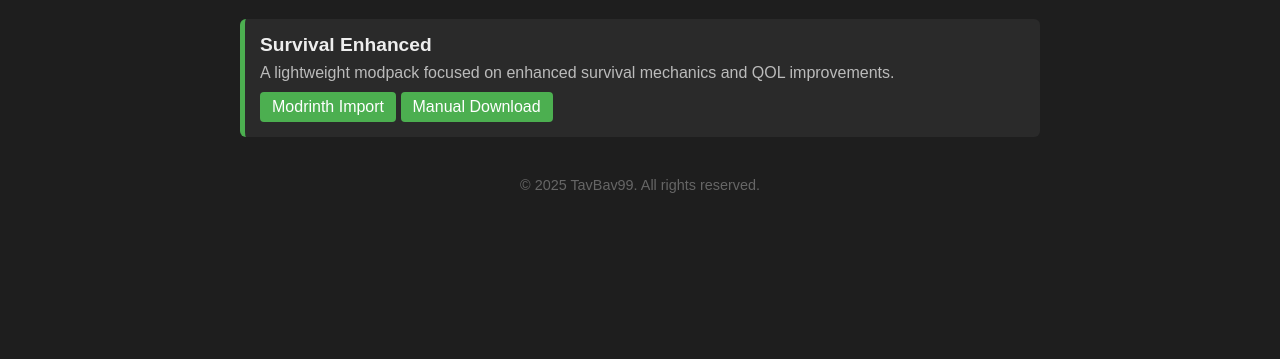
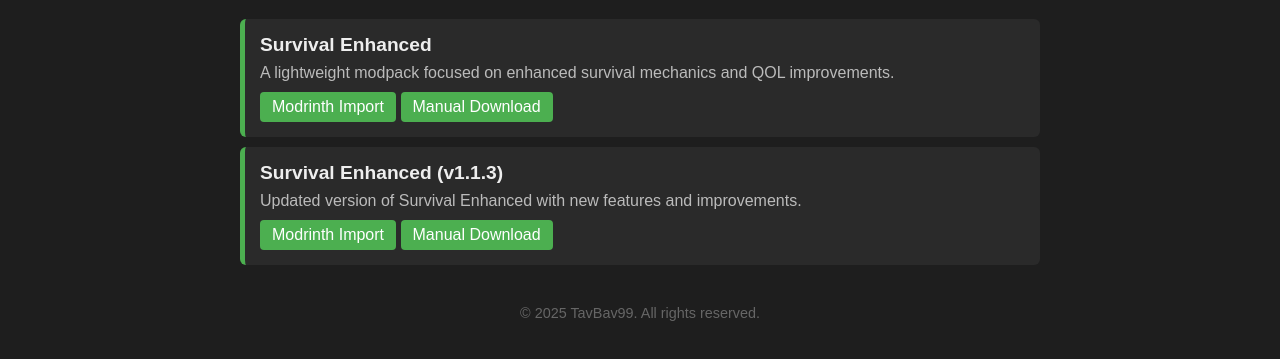
Before and after one commit to aTavBav0/atavbav0.github.io, a plain HTML site: page index.html in a window 1280 px wide. Both pictures are taken after a click on the button "Modpacks". Shown: the part 131-490 px from the top of the page. Drawn offline with Linux system fonts and the light colour scheme.

Commit message:
Update index.html

```diff
--- a/index.html
+++ b/index.html
@@ -142,15 +142,22 @@
     <!-- Modpacks Section -->
     <section id="modpacks" class="section">
       <ul class="mod-list">
+        <!-- Modpack version 1.1.2 -->
         <li class="mod-item">
           <h2 class="mod-title">Survival Enhanced</h2>
           <p class="mod-description">A lightweight modpack focused on enhanced survival mechanics and QOL improvements.</p>
           <a href="modpacks/se/Survival Enhanced 1.1.2.mrpack" class="mod-download" target="_blank" rel="noopener">Modrinth Import</a>
           <a href="https://ubiquitous-bublanina-3fa3cc.netlify.app/SurvivalEnhanced.zip" class="mod-download" download>Manual Download</a>
         </li>
+        <!-- Modpack version 1.1.3 -->
+        <li class="mod-item">
+          <h2 class="mod-title">Survival Enhanced (v1.1.3)</h2>
+          <p class="mod-description">Updated version of Survival Enhanced with new features and improvements.</p>
+          <a href="modpacks/se/Survival Enhanced 1.1.3.mrpack" class="mod-download" target="_blank" rel="noopener">Modrinth Import</a>
+          <a href="https://ubiquitous-bublanina-3fa3cc.netlify.app/SurvivalEnhanced_v1.1.3.zip" class="mod-download" download>Manual Download</a>
+        </li>
       </ul>
     </section>
-
   </main>
 
   <footer>
```
Lines whose indentation alone changed are shown as unchanged.
